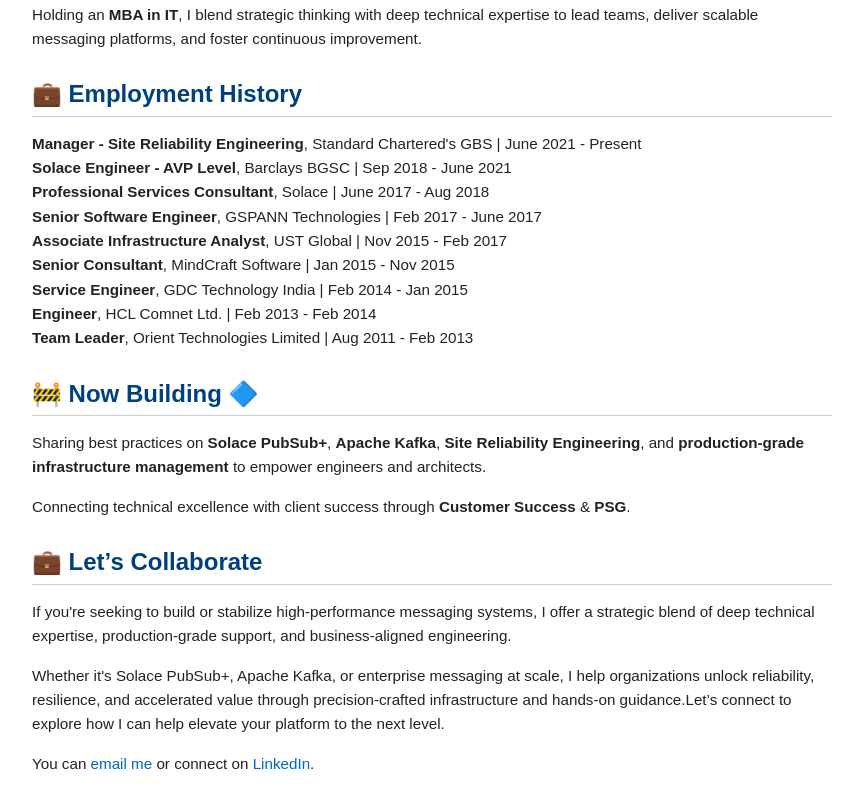
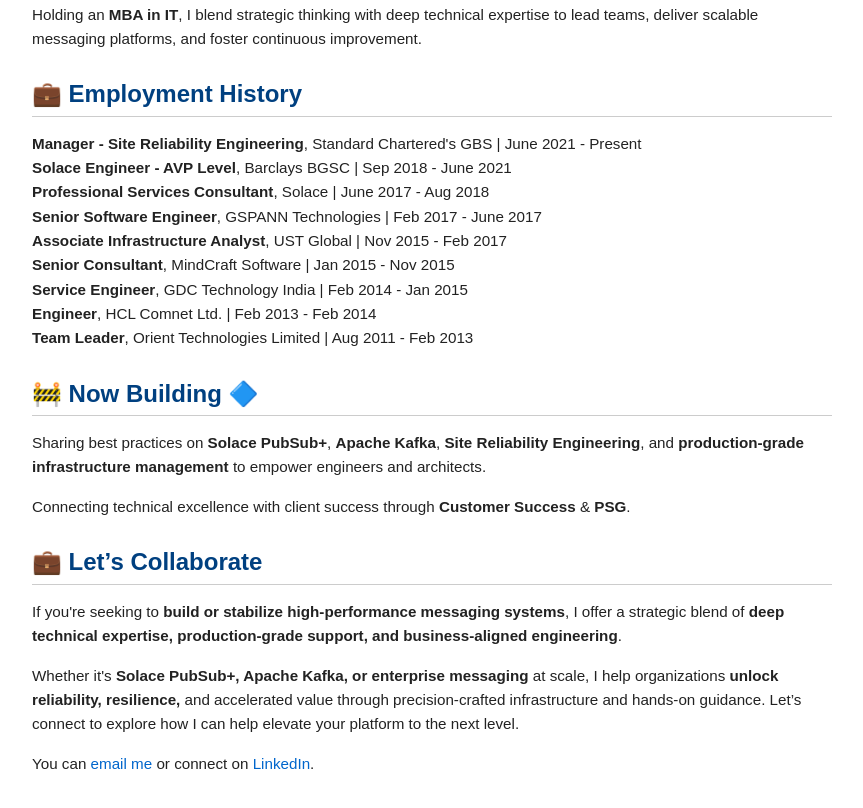
Before and after one commit to AbhikeshSingh/abhikeshsingh.github.io, a plain HTML site: page index.html in a window 1280 px wide. Shown: the part 664-1472 px from the top of the page, without its empty margins (208-1071 px from the left). Drawn offline with Linux system fonts and the light colour scheme.

Commit message:
Update index.html

```diff
--- a/index.html
+++ b/index.html
@@ -192,9 +192,11 @@
 
 <h2>💼 Let’s Collaborate </h2>
 <p>
-  If you're seeking to build or stabilize high-performance messaging systems, I offer a strategic blend of deep technical expertise, production-grade support, and business-aligned engineering.
+  If you're seeking to <strong>build or stabilize high-performance messaging systems</strong>, I offer a strategic blend of <strong>deep technical expertise, production-grade support, and business-aligned engineering</strong>.
 <p>
-  Whether it's Solace PubSub+, Apache Kafka, or enterprise messaging at scale, I help organizations unlock reliability, resilience, and accelerated value through precision-crafted infrastructure and hands-on guidance.Let’s connect to explore how I can help elevate your platform to the next level.
+  Whether it's <strong>Solace PubSub+, Apache Kafka, or enterprise messaging</strong> at scale, I help organizations <strong>unlock reliability, resilience,</strong> and accelerated value through precision-crafted infrastructure and hands-on guidance.
+
+  Let’s connect to explore how I can help elevate your platform to the next level.
 <p>
   You can <a href="mailto:abhikesh.singh123@gmail.com">email me</a> or connect on
   <a href="https://www.linkedin.com/in/abhikesh/" target="_blank" rel="noopener noreferrer">LinkedIn</a>.
```
